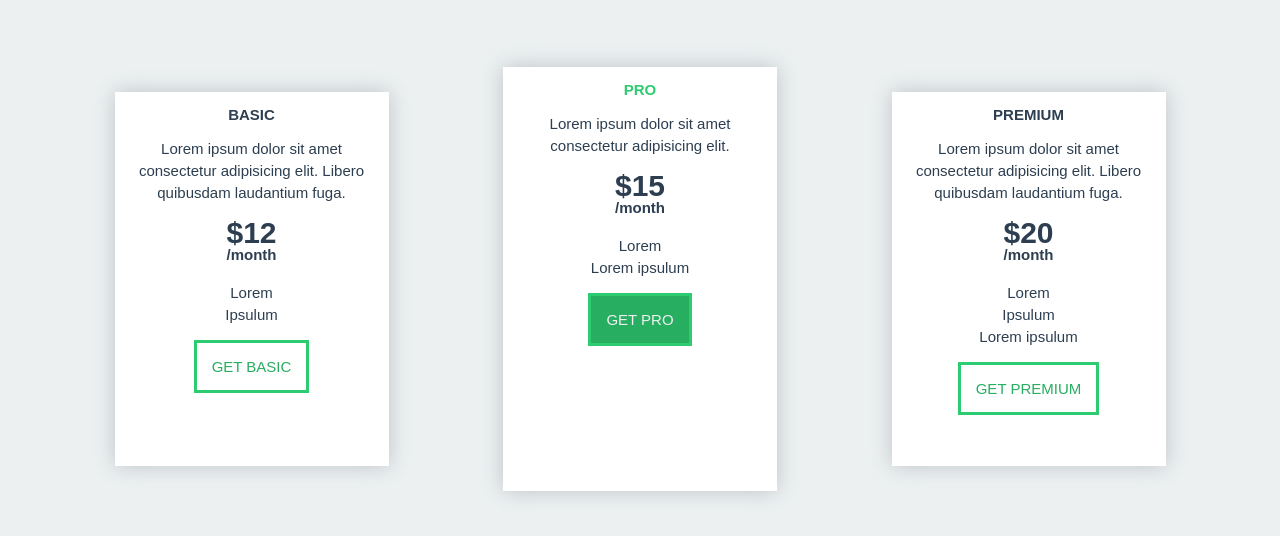
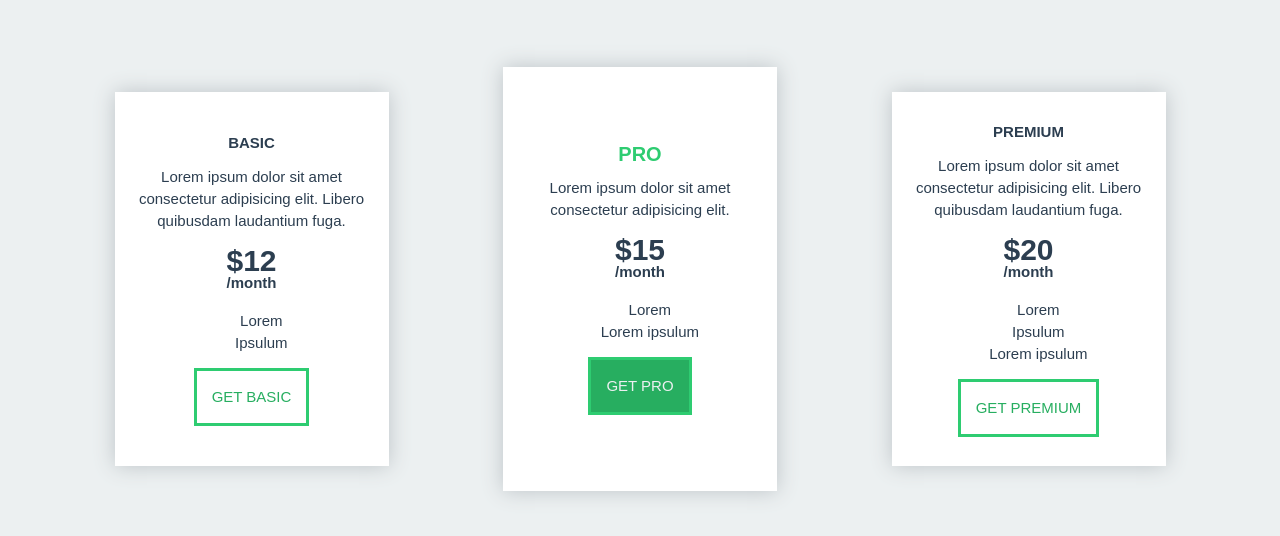
Before and after one commit to nfo94/html-css-simple-projects, a plain HTML site: page pricing-cards/index.html in a window 1280 px wide. Shown: the part 126-662 px from the top of the page. Drawn offline with Linux system fonts and the light colour scheme.

Commit message:
Atualizando

```diff
--- a/pricing-cards/index.html
+++ b/pricing-cards/index.html
@@ -11,6 +11,7 @@
 <body>
   <div class="box">
     <div class="card">
+      <div class="wrap">
         <h2>Basic</h2>
         <p>Lorem ipsum dolor sit amet consectetur adipisicing elit. Libero quibusdam laudantium fuga.</p>
         <h3>$12</h3>
@@ -21,7 +22,9 @@
         </ul>
         <a href="#">Get basic</a>
       </div>
+    </div>
     <div class="card">
+      <div class="wrap">
         <h2>Pro</h2>
         <p>Lorem ipsum dolor sit amet consectetur adipisicing elit.</p>
         <h3>$15</h3>
@@ -32,7 +35,9 @@
         </ul>
         <a href="#">Get pro</a>
       </div>
+    </div>
     <div class="card">
+      <div class="wrap">
         <h2>Premium</h2>
         <p>Lorem ipsum dolor sit amet consectetur adipisicing elit. Libero quibusdam laudantium fuga.</p>
         <h3>$20</h3>
@@ -45,5 +50,6 @@
         <a href="#">Get premium</a>
       </div>
     </div>
+  </div>
 </body>
 </html>
--- a/pricing-cards/style.css
+++ b/pricing-cards/style.css
@@ -11,6 +11,7 @@ body{
   font-family: Arial, Helvetica, sans-serif;
   line-height: 2.2rem;
   color: rgba(44, 62, 80,1.0);
+  background-color: rgba(236, 240, 241,1.0);;
 }
 
 .box{
@@ -25,6 +26,8 @@ body{
 
 .card{
   text-align: center;
+  display: flex;
+  align-items: center;
   padding: 1.2rem;
   width: 25rem;
   height: 35rem;
@@ -37,13 +40,17 @@ body{
   height: 40rem;
 }
 
+.card:nth-child(2) h2{
+  font-size: 2rem;
+}
+
 .card h2{
   font-size: 1.5rem;
   text-transform: uppercase;
 }
 
 .card:nth-child(2) h2{
-  color: rgba(46, 204, 113,1.0);;
+  color: rgba(46, 204, 113,1.0);
 }
 
 .card p{
@@ -56,7 +63,6 @@ body{
 }
 
 .card ul{
-  margin-bottom: 3rem;
   margin-top: 1.6rem;
 }
 
@@ -65,7 +71,10 @@ body{
 }
 
 .card li::before{
-
+  content: "\f00c";
+  font-family: "FontAwesome";
+  color: rgba(46, 204, 113,1.0);
+  margin-right: 0.8rem;
 }
 .card a{
   text-decoration: none;
@@ -74,6 +83,8 @@ body{
   color: rgba(39, 174, 96,1.0);
   text-transform: uppercase;
   cursor: pointer;
+  margin-top: 1.4rem;
+  display: inline-block;
 }
 
 .card:nth-child(2) a{
```
Lines whose indentation alone changed are shown as unchanged.
